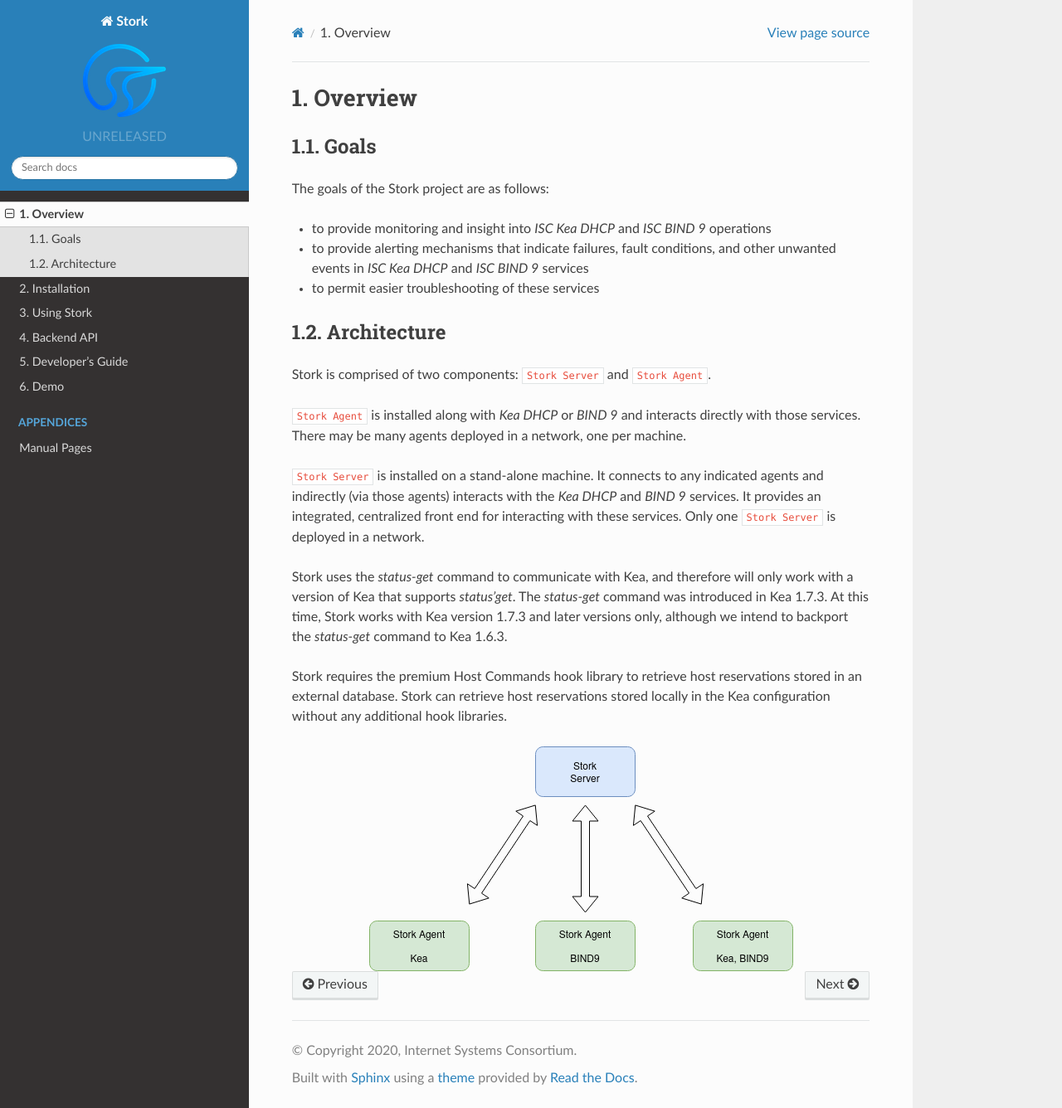
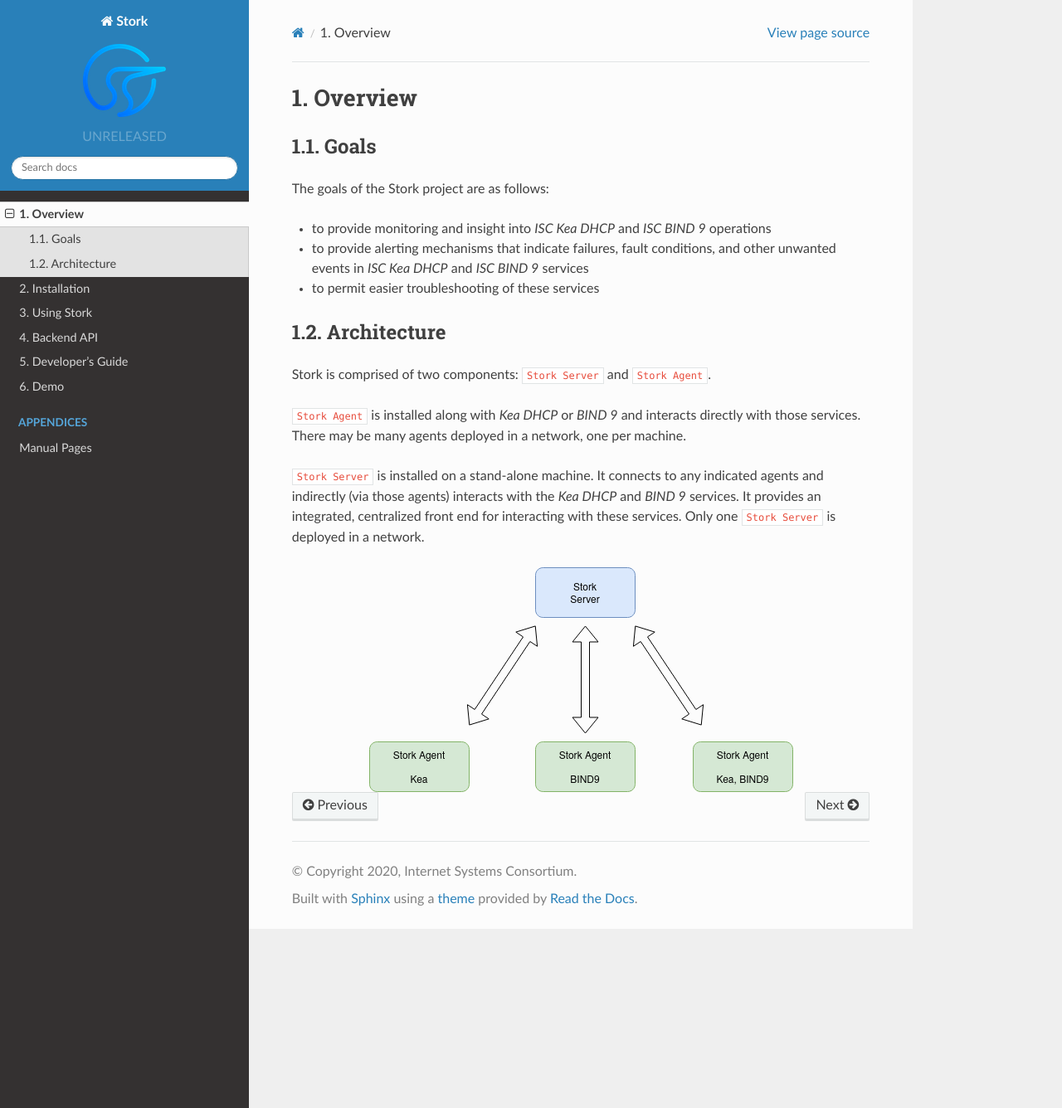
Before and after one commit to isc-projects/stork, a Sphinx documentation site: the page built from doc/overview.rst, in a window 1280 px wide and 1336 px high. Shown: the whole window at 83% size. Built offline with Sphinx 7.4.7 and the Read the Docs theme 2.0.0, drawn with Linux system fonts in a browser that asks for light colours.

Commit message:
Update overview.rst

```diff
--- a/doc/overview.rst
+++ b/doc/overview.rst
@@ -32,15 +32,5 @@
 centralized front end for interacting with these services.
 Only one ``Stork Server`` is deployed in a network.
 
-Stork uses the `status-get` command to communicate with Kea, and
-therefore will only work with a version of Kea that supports `status'get`.
-The `status-get` command was introduced in Kea 1.7.3.  At this time, Stork
-works with Kea version 1.7.3 and later versions only, although we intend to
-backport the `status-get` command to Kea 1.6.3.
-
-Stork requires the premium Host Commands hook library to retrieve host
-reservations stored in an external database. Stork can retrieve host reservations
-stored locally in the Kea configuration without any additional hook libraries.
-
 .. figure:: static/arch.png
    :align: center
```
